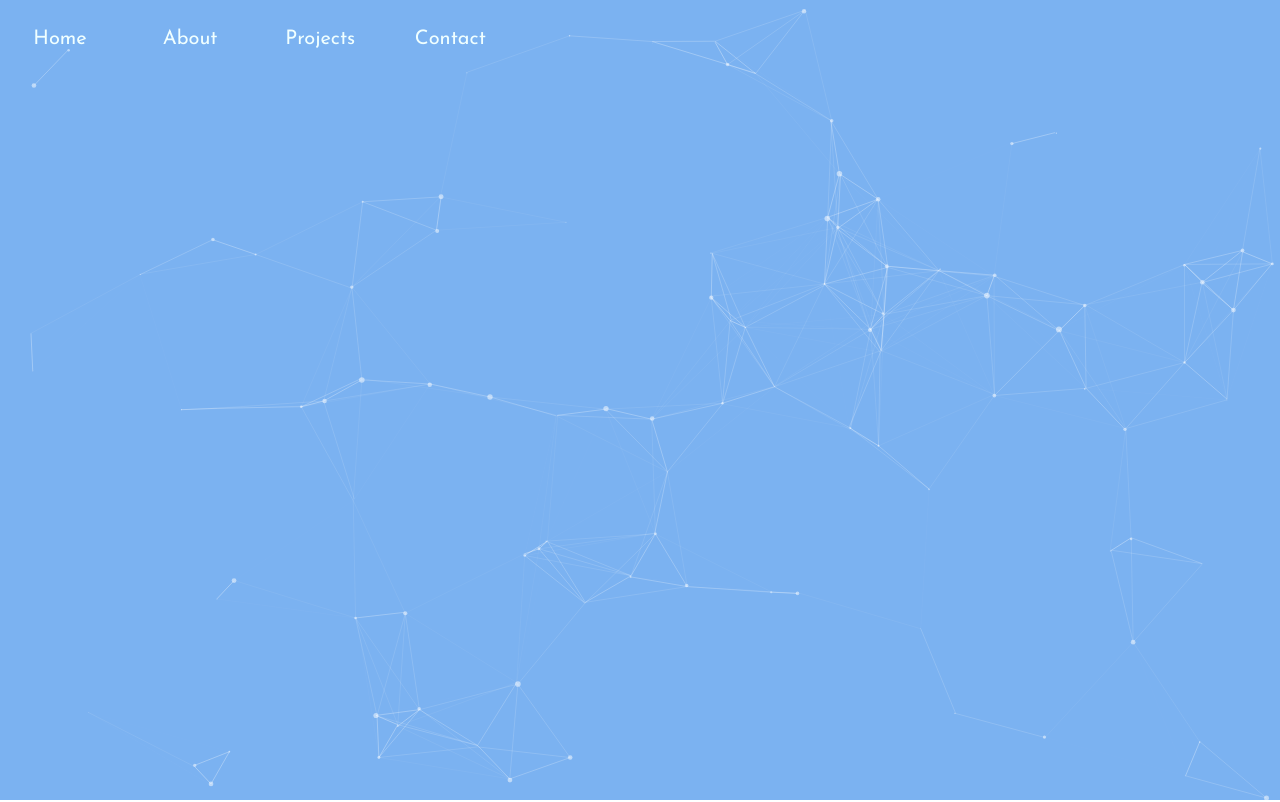
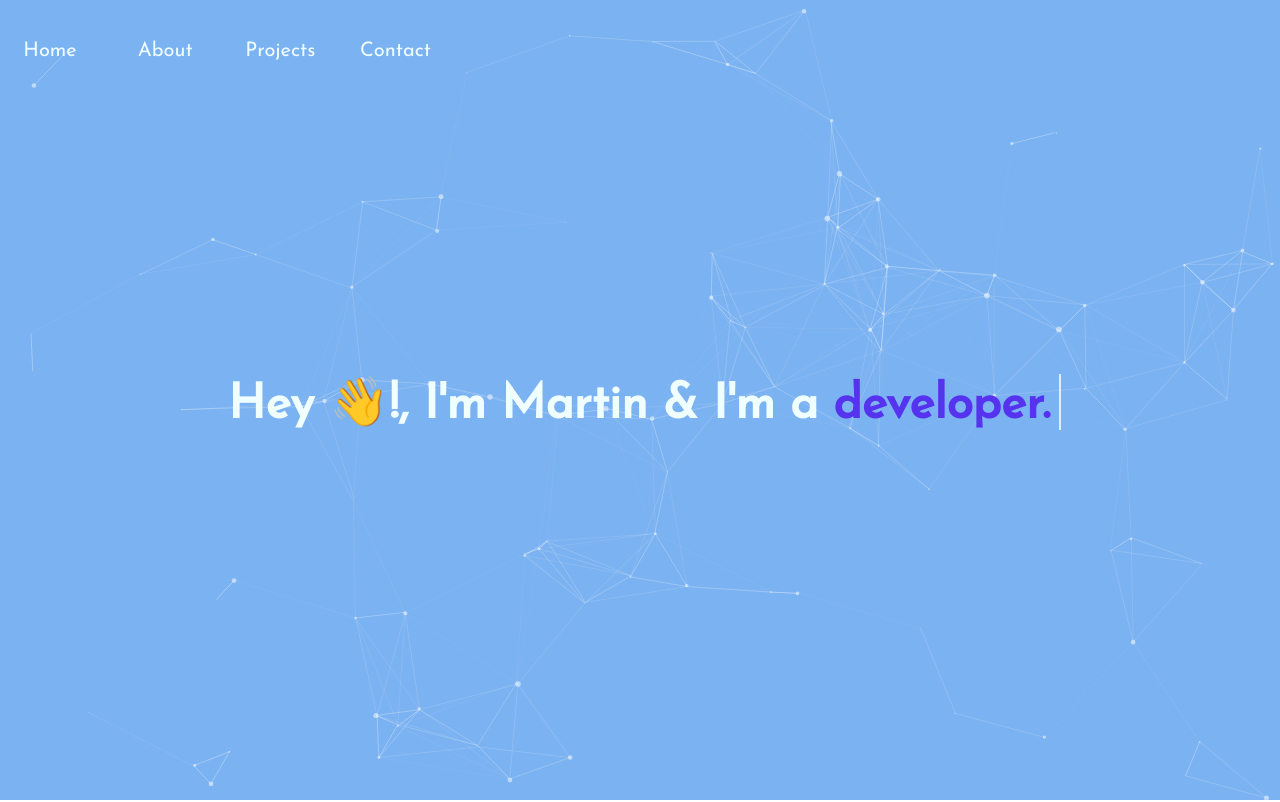
Before and after one commit to martin92/personal-site, a plain HTML site: page index.html in a window 1280 px wide. Shown: the top 802 px of the page. Drawn offline with nearby package versions, Linux system fonts and the light colour scheme.

Commit message:
Se agrega texto y animacion a pantalla de inicio

```diff
--- a/assets/css/style.css
+++ b/assets/css/style.css
@@ -23,7 +23,7 @@ body {
   display: inline-block;
   width: 100px;
   text-align: center;
-  padding: 20px 10px
+  padding: 20px 0px;
 }
 
 .nav-link {
@@ -42,18 +42,54 @@ body {
 
 #intro {
   display: flex;
-  /*justify-content: center;
-  align-items: center;*/
-  font-size: 2em;
+  flex-direction: column;
+  font-size: 3rem;
   font-family: "Josefin Sans", sans-serif;
   height: 100vh;
 }
 
 .intro-content {
-  text-align: center;
+  display: flex;
+  justify-content: center;
+  align-items: center;
+  color:azure;
+  height: 100%;
 }
 
+.intro-content-name {
+  color:#5633EE;
+  font-weight: bold;
+}
 
+.line-1{
+  position: relative;
+  width: 17.5em;
+  margin: 0 auto;
+  border-right: 2px solid rgba(255,255,255,.75);
+  font-size: 3rem;
+  text-align: center;
+  white-space: nowrap;
+  overflow: hidden;
+  transform: translateY(-50%);
+}
+
+/* Animation */
+.anim-typewriter{
+animation: typewriter 4s steps(44) 1s 1 normal both,
+           blinkTextCursor 500ms steps(44) infinite normal;
+}
+@keyframes typewriter{
+from{width: 0;}
+to{width: 17.5em;}
+}
+@keyframes blinkTextCursor{
+from{border-right-color: rgba(255,255,255,.75);}
+to{border-right-color: transparent;}
+}
+
+/**/
+
+/* ---------------------- ABOUT ME -----------------------*/
 #about-me {
   display: flex;
   width: 100%;
--- a/index.html
+++ b/index.html
@@ -15,7 +15,8 @@
 
 </head>
 <body>
-    <section id="intro" class="" id="particles-js">
+
+    <section id="intro">
         <div id="particles-js"></div>
         <div class="nav">
             <div class="nav-items">
@@ -23,7 +24,7 @@
                     <a href="#" class="nav-link">Home</a>
                 </div>
                 <div class="nav-item">
-                    <a href="#about-me" class="nav-link">About</a>
+                    <a href="#" class="nav-link">About</a>
                 </div>
                 <div class="nav-item">
                     <a href="#" class="nav-link">Projects</a>
@@ -32,6 +33,9 @@
                     <a href="#" class="nav-link">Contact</a>
                 </div>
             </div>
+        </div>
+        <div class="intro-content">
+            <h1 class="line-1 anim-typewriter">Hey 👋!, I'm Martin & I'm a <span class="intro-content-name">developer.</span></h1>
         </div>
     </section>
 
```
